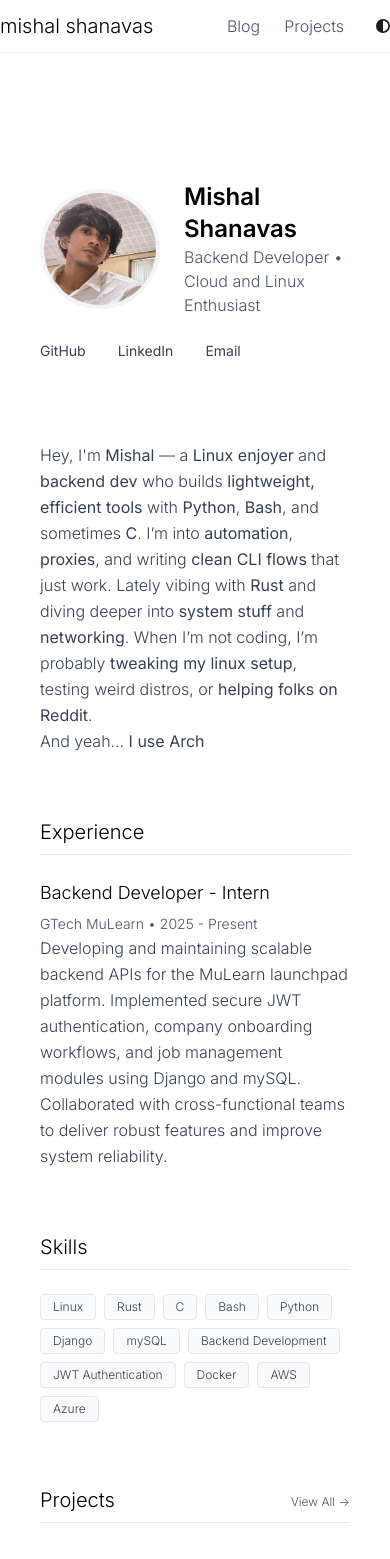
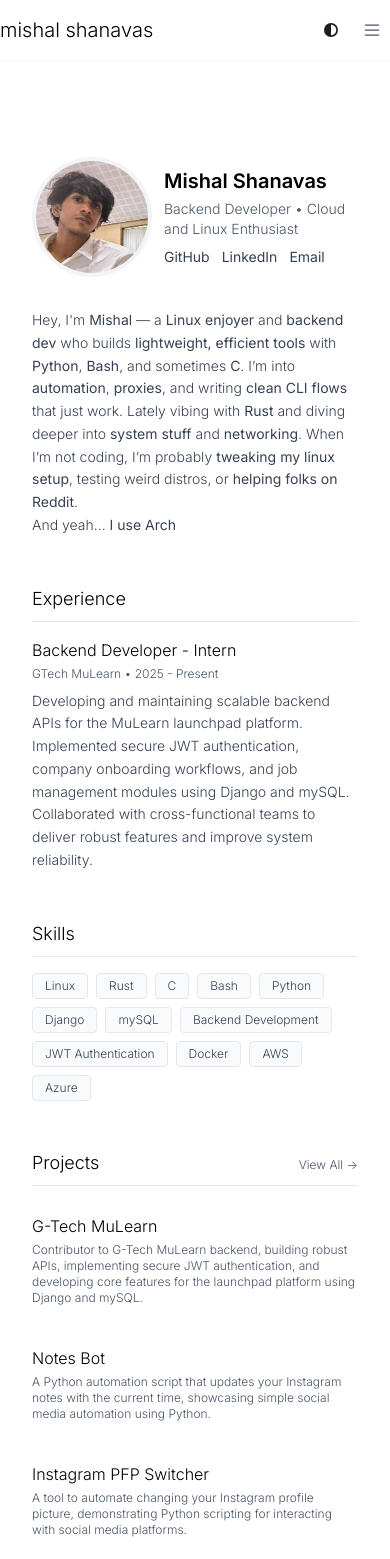
Before and after one commit to mishalshanavas/my-portfolio, a Next.js app: page / in a window 390 px wide. Shown: the top 1559 px of the page. Built offline with nearby package versions, Linux system fonts and the light colour scheme.

Commit message:
fix : minnor ui

```diff
--- a/app/components/nav.tsx
+++ b/app/components/nav.tsx
@@ -13,6 +13,7 @@ const navItems = {
 
 export function Navbar() {
   const pathname = usePathname();
+  const [isMenuOpen, setIsMenuOpen] = useState(false);
 
   return (
     <nav className="py-3 mb-8 border-b border-gray-200/50 dark:border-gray-800/50">
@@ -25,8 +26,8 @@ export function Navbar() {
           {metaData.title}
         </Link>
 
-        {/* Navigation */}
-        <div className="flex items-center gap-6">
+        {/* Desktop Navigation */}
+        <div className="hidden md:flex items-center gap-6">
           {Object.entries(navItems).map(([path, { name }]) => {
             const isActive = pathname === path;
             return (
@@ -50,22 +51,15 @@ export function Navbar() {
             <ThemeSwitch />
           </div>
         </div>
-      </div>
-    </nav>
-  );
-}
 
-// Mobile Menu Component (if you want mobile functionality)
-function MobileMenu() {
-  const [isOpen, setIsOpen] = useState(false);
-  const pathname = usePathname();
-
-  return (
-    <div className="md:hidden">
+        {/* Mobile Menu Button */}
+        <div className="flex md:hidden items-center gap-4">
+          <ThemeSwitch />
           <button
-        onClick={() => setIsOpen(!isOpen)}
+            onClick={() => setIsMenuOpen(!isMenuOpen)}
             className="p-2 text-gray-600 dark:text-gray-400 hover:text-black dark:hover:text-white transition-colors"
             aria-label="Toggle mobile menu"
+            aria-expanded={isMenuOpen}
           >
             <svg
               className="w-5 h-5"
@@ -73,7 +67,7 @@ function MobileMenu() {
               stroke="currentColor"
               viewBox="0 0 24 24"
             >
-          {isOpen ? (
+              {isMenuOpen ? (
                 <path
                   strokeLinecap="round"
                   strokeLinejoin="round"
@@ -90,28 +84,24 @@ function MobileMenu() {
               )}
             </svg>
           </button>
+        </div>
+      </div>
 
-      {/* Mobile Menu Overlay */}
-      {isOpen && (
-        <>
-          <div
-            className="fixed inset-0 bg-black/20 dark:bg-white/10 z-40"
-            onClick={() => setIsOpen(false)}
-          />
-          <div className="absolute top-full right-0 mt-2 w-48 bg-white dark:bg-black border border-gray-200 dark:border-gray-800 rounded-lg shadow-lg z-50">
-            <div className="py-2">
+      {/* Mobile Menu */}
+      {isMenuOpen && (
+        <div className="md:hidden pt-4 pb-2 space-y-2 animate-in fade-in slide-in-from-top-2 duration-200">
           {Object.entries(navItems).map(([path, { name }]) => {
             const isActive = pathname === path;
             return (
               <Link
                 key={path}
                 href={path}
-                    onClick={() => setIsOpen(false)}
+                onClick={() => setIsMenuOpen(false)}
                 className={`
-                      block px-4 py-2 text-sm font-light transition-colors
+                  block px-3 py-2 rounded text-base font-light transition-colors
                   ${
                     isActive
-                          ? "text-black dark:text-white bg-gray-50 dark:bg-gray-950"
+                      ? "text-black dark:text-white bg-gray-100 dark:bg-gray-900"
                       : "text-gray-600 dark:text-gray-400 hover:text-black dark:hover:text-white hover:bg-gray-50 dark:hover:bg-gray-950"
                   }
                 `}
@@ -121,9 +111,7 @@ function MobileMenu() {
             );
           })}
         </div>
-          </div>
-        </>
       )}
-    </div>
+    </nav>
   );
 }
--- a/app/page.tsx
+++ b/app/page.tsx
@@ -5,11 +5,11 @@ import { hero, socialLinks, experiences, aboutMe, skills, topProjects, contact }
 export default function Page() {
   return (
     <div className="min-h-screen bg-white dark:bg-black">
-      <div className="max-w-3xl mx-auto px-6 py-16">
+      <div className="max-w-3xl mx-auto px-4 sm:px-6 py-8 sm:py-16">
 
         {/* Hero Section */}
-        <section className="flex flex-col items-start justify-center mb-20">
-            <div className="flex items-center gap-6 mb-6 justify-start">
+        <section className="flex flex-col items-start justify-center mb-8 sm:mb-12">
+            <div className="flex items-center gap-3 sm:gap-4">
             <Image
               src={hero.image}
               alt="Profile photo"
@@ -19,15 +19,13 @@ export default function Page() {
               priority
             />
             <div className="flex flex-col">
-              <h1 className="text-2xl md:text-3xl font-semibold text-black dark:text-white">
+              <h1 className="text-xl sm:text-2xl md:text-3xl font-semibold text-black dark:text-white mb-1">
               {hero.name}
               </h1>
-              <p className="text-base text-gray-600 dark:text-gray-400 font-light">
+              <p className="text-sm sm:text-base text-gray-600 dark:text-gray-400 font-light mb-2">
               {hero.title}
               </p>
-            </div>
-            </div>
-          <nav className="flex gap-8 justify-start text-sm">
+              <nav className="flex flex-wrap gap-3 sm:gap-4 text-sm">
                 <a
                   href={socialLinks.github}
                   target="_blank"
@@ -51,15 +49,17 @@ export default function Page() {
                   Email
                 </a>
               </nav>
+            </div>
+            </div>
         </section>
 
         {/* About Section */}
-        <section className="mb-16">
+        <section className="mb-12 sm:mb-16">
           {/*<h2 className="text-xl font-light mb-6 text-black dark:text-white border-b border-gray-200 dark:border-gray-800 pb-2">
             About
           </h2>*/}
           <p
-            className="text-gray-700 dark:text-gray-300 leading-relaxed font-light"
+            className="text-sm sm:text-base text-gray-700 dark:text-gray-300 leading-relaxed font-light"
             dangerouslySetInnerHTML={{
               __html: aboutMe
                 .replace(/\*\*(.*?)\*\*/g, "<strong>$1</strong>")
@@ -69,25 +69,25 @@ export default function Page() {
         </section>
 
         {/* Experience Section */}
-        <section className="mb-16">
-          <h2 className="text-xl font-light mb-6 text-black dark:text-white border-b border-gray-200 dark:border-gray-800 pb-2">
+        <section className="mb-12 sm:mb-16">
+          <h2 className="text-lg sm:text-xl font-light mb-4 sm:mb-6 text-black dark:text-white border-b border-gray-200 dark:border-gray-800 pb-2">
             Experience
           </h2>
-          <div className="space-y-8">
+          <div className="space-y-6 sm:space-y-8">
             {experiences.map((exp, idx) => (
               <div key={idx} className="group">
-                <div className="font-light text-lg text-black dark:text-white mb-1">
+                <div className="font-light text-base sm:text-lg text-black dark:text-white mb-1">
                   {exp.role}
                 </div>
                 <a
                   href={exp.companyUrl}
                   target="_blank"
                   rel="noopener noreferrer"
-                  className="text-sm text-gray-600 dark:text-gray-400 font-light mb-2 "
+                  className="text-xs sm:text-sm text-gray-600 dark:text-gray-400 font-light mb-2 block"
                 >
                   {exp.company} • {exp.period}
                 </a>
-                <div className="text-gray-700 dark:text-gray-300 font-light leading-relaxed">
+                <div className="text-sm sm:text-base text-gray-700 dark:text-gray-300 font-light leading-relaxed">
                   {exp.description}
                 </div>
               </div>
@@ -96,8 +96,8 @@ export default function Page() {
         </section>
 
         {/* Skills Section */}
-        <section className="mb-16">
-          <h2 className="text-xl font-light mb-6 text-black dark:text-white border-b border-gray-200 dark:border-gray-800 pb-2">
+        <section className="mb-12 sm:mb-16">
+          <h2 className="text-lg sm:text-xl font-light mb-4 sm:mb-6 text-black dark:text-white border-b border-gray-200 dark:border-gray-800 pb-2">
             Skills
           </h2>
           <div className="flex flex-wrap gap-2">
@@ -113,9 +113,9 @@ export default function Page() {
         </section>
 
         {/* Projects Section */}
-        <section className="mb-16">
-          <div className="flex items-center justify-between mb-6 border-b border-gray-200 dark:border-gray-800 pb-2">
-            <h2 className="text-xl font-light text-black dark:text-white">
+        <section className="mb-12 sm:mb-16">
+          <div className="flex items-center justify-between mb-4 sm:mb-6 border-b border-gray-200 dark:border-gray-800 pb-2">
+            <h2 className="text-lg sm:text-xl font-light text-black dark:text-white">
               Projects
             </h2>
             <Link href="/projects">
@@ -131,12 +131,12 @@ export default function Page() {
                   href={project.url}
                   target="_blank"
                   rel="noopener noreferrer"
-                  className="block hover:bg-gray-50 dark:hover:bg-gray-950 -mx-2 px-2 py-2 rounded transition-colors"
+                  className="block hover:bg-gray-50 dark:hover:bg-gray-950 -mx-2 px-2 py-3 sm:py-2 rounded transition-colors"
                 >
-                  <div className="font-light text-black dark:text-white group-hover:text-gray-700 dark:group-hover:text-gray-300 transition-colors">
+                  <div className="font-light text-base sm:text-base text-black dark:text-white group-hover:text-gray-700 dark:group-hover:text-gray-300 transition-colors">
                     {project.name}
                   </div>
-                  <div className="text-sm text-gray-600 dark:text-gray-400 font-light mt-1">
+                  <div className="text-xs sm:text-sm text-gray-600 dark:text-gray-400 font-light mt-1">
                     {project.description}
                   </div>
                 </a>
@@ -147,11 +147,11 @@ export default function Page() {
 
         {/* Contact Section */}
         <section>
-          <h2 className="text-xl font-light mb-6 text-black dark:text-white border-b border-gray-200 dark:border-gray-800 pb-2">
+          <h2 className="text-lg sm:text-xl font-light mb-4 sm:mb-6 text-black dark:text-white border-b border-gray-200 dark:border-gray-800 pb-2">
             Contact
           </h2>
           <p
-            className="text-gray-700 dark:text-gray-300 font-light leading-relaxed"
+            className="text-sm sm:text-base text-gray-700 dark:text-gray-300 font-light leading-relaxed"
             dangerouslySetInnerHTML={{ __html: contact.text }}
           />
         </section>
--- a/tsconfig.json
+++ b/tsconfig.json
@@ -4,7 +4,7 @@
     "lib": ["dom", "dom.iterable", "esnext"],
     "allowJs": true,
     "skipLibCheck": true,
-    "strict": false,
+    "strict": true,
     "forceConsistentCasingInFileNames": true,
     "noEmit": true,
     "esModuleInterop": true,
```
Lines whose indentation alone changed are shown as unchanged.
